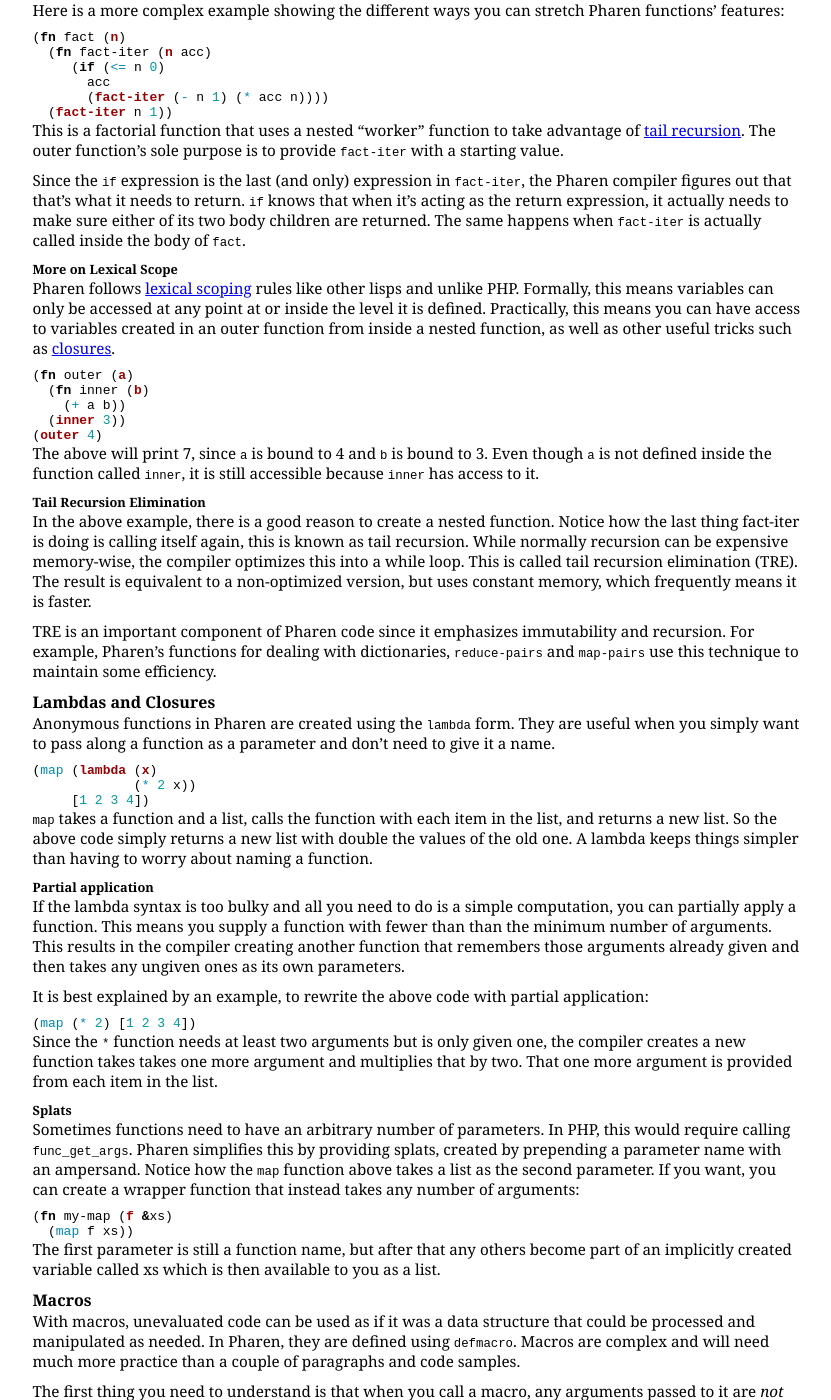
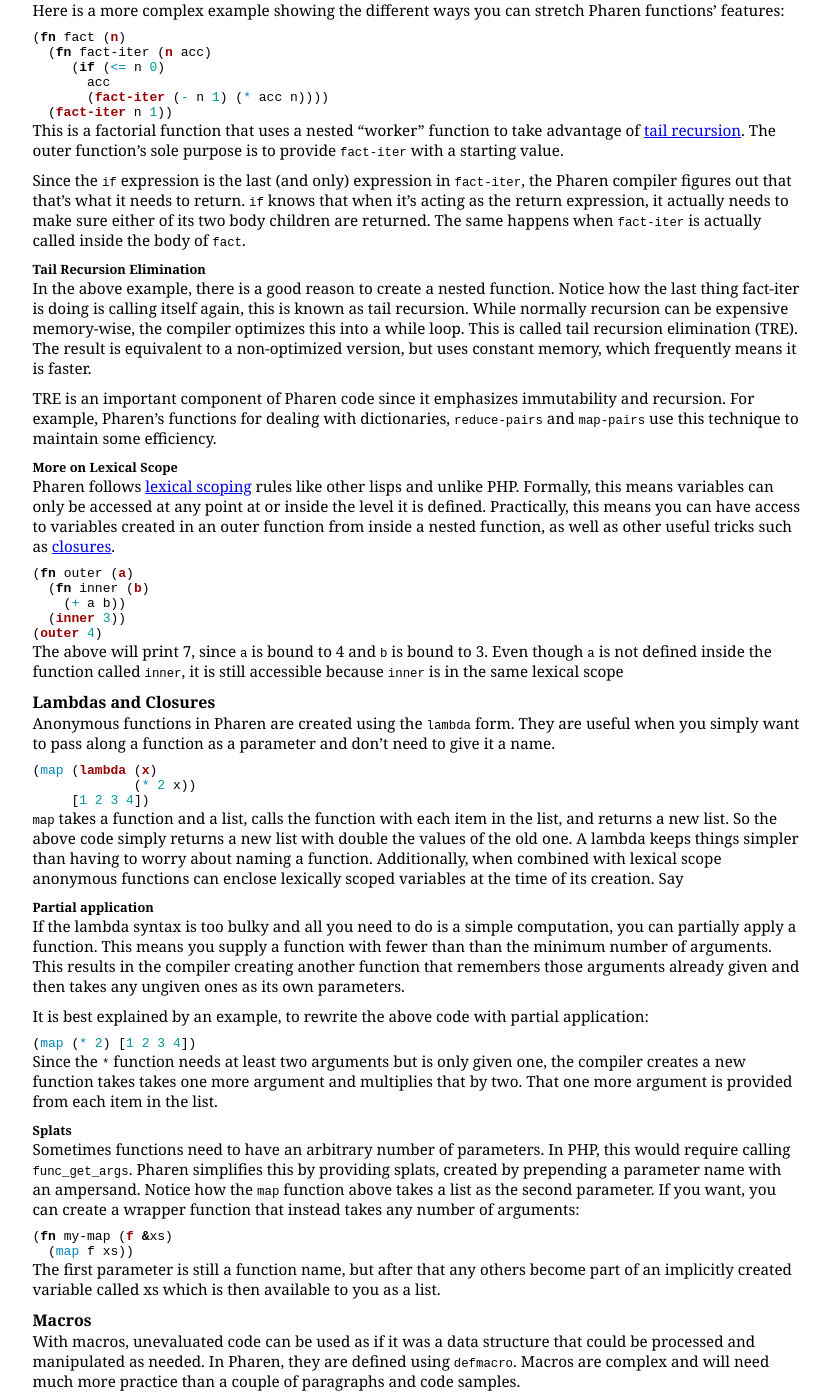
Before and after one commit to Scriptor/pharen, a Jekyll site: the page built from reference.markdown, in a window 1280 px wide and 1400 px high, scrolled down 3262 px. Shown: the whole window, without its empty margins (262-1093 px from the left). Built offline with Jekyll 4.4.1, drawn with Linux system fonts in a browser that asks for light colours; part of the change alters nothing that is shown; some of the changed text lies outside the part shown.

Commit message:
More edits to improve clarity.

```diff
--- a/reference.markdown
+++ b/reference.markdown
@@ -235,6 +235,11 @@ This is a factorial function that uses a nested "worker" function to take advant
 
 Since the `if` expression is the last (and only) expression in `fact-iter`, the Pharen compiler figures out that that's what it needs to return. `if` knows that when it's acting as the return expression, it actually needs to make sure either of its two body children are returned. The same happens when `fact-iter` is actually called inside the body of `fact`.
 
+#### Tail Recursion Elimination #### {#tre}
+In the above example, there is a good reason to create a nested function. Notice how the last thing fact-iter is doing is calling itself again, this is known as tail recursion. While normally recursion can be expensive memory-wise, the compiler optimizes this into a while loop. This is called tail recursion elimination (TRE). The result is equivalent to a non-optimized version, but uses constant memory, which frequently means it is faster.
+
+TRE is an important component of Pharen code since it emphasizes immutability and recursion. For example, Pharen's functions for dealing with dictionaries, `reduce-pairs` and `map-pairs` use this technique to maintain some efficiency.
+
 #### More on Lexical Scope #### {#scope}
 Pharen follows [lexical scoping](http://en.wikipedia.org/wiki/Scope_%28programming%29#Lexical_scoping) rules like other lisps and unlike PHP. Formally, this means variables can only be accessed at any point at or inside the level it is defined. Practically, this means you can have access to variables created in an outer function from inside a nested function, as well as other useful tricks such as [closures](#closures).
 
@@ -246,12 +251,7 @@ Pharen follows [lexical scoping](http://en.wikipedia.org/wiki/Scope_%28programmi
 (outer 4)
 {% endhighlight %}
 
-The above will print 7, since `a` is bound to 4 and `b` is bound to 3. Even though `a` is not defined inside the function called `inner`, it is still accessible because `inner` has access to it.
-
-#### Tail Recursion Elimination #### {#tre}
-In the above example, there is a good reason to create a nested function. Notice how the last thing fact-iter is doing is calling itself again, this is known as tail recursion. While normally recursion can be expensive memory-wise, the compiler optimizes this into a while loop. This is called tail recursion elimination (TRE). The result is equivalent to a non-optimized version, but uses constant memory, which frequently means it is faster.
-
-TRE is an important component of Pharen code since it emphasizes immutability and recursion. For example, Pharen's functions for dealing with dictionaries, `reduce-pairs` and `map-pairs` use this technique to maintain some efficiency.
+The above will print 7, since `a` is bound to 4 and `b` is bound to 3. Even though `a` is not defined inside the function called `inner`, it is still accessible because `inner` is in the same lexical scope
 
 ### Lambdas and Closures ### {#lambdas}
 Anonymous functions in Pharen are created using the `lambda` form. They are useful when you simply want to pass along a function as a parameter and don't need to give it a name.
@@ -262,7 +262,7 @@ Anonymous functions in Pharen are created using the `lambda` form. They are usef
      [1 2 3 4])
 {% endhighlight %}
 
-`map` takes a function and a list, calls the function with each item in the list, and returns a new list. So the above code simply returns a new list with double the values of the old one. A lambda keeps things simpler than having to worry about naming a function.
+`map` takes a function and a list, calls the function with each item in the list, and returns a new list. So the above code simply returns a new list with double the values of the old one. A lambda keeps things simpler than having to worry about naming a function. Additionally, when combined with lexical scope anonymous functions can enclose lexically scoped variables at the time of its creation. Say
 
 #### Partial application #### {#partials}
 If the lambda syntax is too bulky and all you need to do is a simple computation, you can partially apply a function. This means you supply a function with fewer than than the minimum number of arguments. This results in the compiler creating another function that remembers those arguments already given and then takes any ungiven ones as its own parameters.
@@ -324,7 +324,7 @@ Let's create a simplified version of the [when](#when) construct mentioned above
      FALSE))
 {% endhighlight %}
 
-First, notice that the `if` expression is quoteable just as any other. Next, the unquote  symbol: `~`, is introduced. This is the opposite of quoting and forces the macro to evaluate an otherwise unevaluated parameter. We do not want to just return `test`, we want whatever is *inside* `test`.
+First, notice that the `if` expression is quotable just as any other. Next, the unquote  symbol: `~`, is introduced. This is the opposite of quoting and forces the macro to evaluate an otherwise unevaluated parameter. We do not want to just return `test`, we want whatever is *inside* `test`.
 
 Finally, here is the full implementation of the when macro.
 
```
